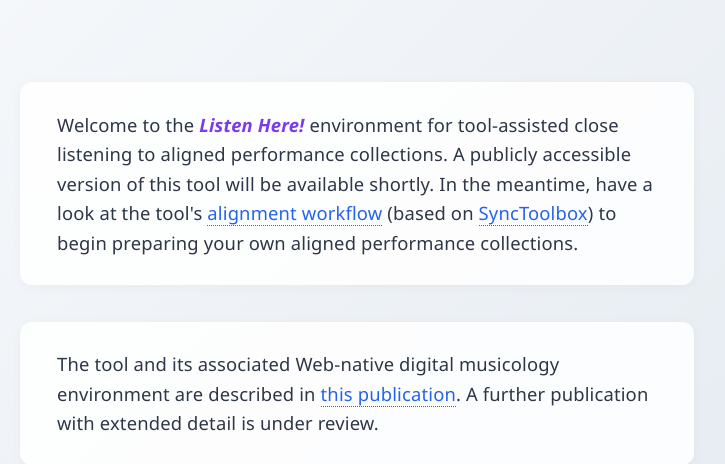
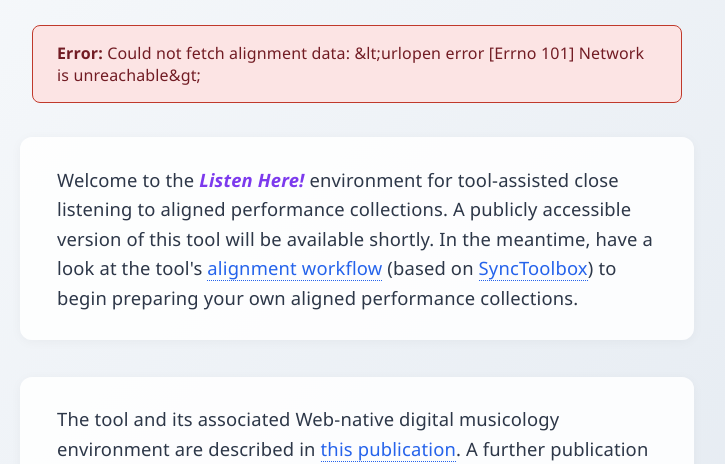
Before and after one commit to Signature-Sound-Vienna/listenHere, a Flask app: a page that uses app/templates/index.html in a window 1280 px wide. Shown: the top 464 px of the page, without its empty margins (283-1008 px from the left). Run offline with Flask 2, Linux system fonts and the light colour scheme; data that the repository does not hold is empty.

Commit message:
Refactor alignment and audio retrieval and handling
- Introduced a minimal CORS-enabled HTTP file server for local testing.
- Updated alignment handling in routes to support fetching JSON from specified URLs.
- Enhanced error handling in the index template to display error messages.
- Refactored audio URL resolution in JavaScript to accommodate local and web-hosted audio files.
- Updated version string to 0.6.0 in JavaScript.
- Documented changes in CHANGELOG.md.

```diff
--- a/app/routes.py
+++ b/app/routes.py
@@ -1,75 +1,146 @@
-from flask import url_for, render_template, redirect
+from flask import url_for, render_template, redirect, request
+from markupsafe import escape
 from app import app
+import json
+import urllib.request
+import urllib.error
+
+
+def validate_alignment_json(data):
+    """Validate alignment JSON schema. Returns (is_valid, error_message)."""
+    if not isinstance(data, dict):
+        return False, "Alignment data must be a JSON object"
+    if "body" not in data:
+        return False, "Missing required 'body' field"
+    body = data["body"]
+    if not isinstance(body, dict):
+        return False, "'body' must be an object"
+    if "audio" not in body:
+        return False, "Missing required 'audio' field in body"
+    audio = body["audio"]
+    if not isinstance(audio, dict):
+        return False, "'audio' must be an object"
+    if len(audio) == 0:
+        return False, "'audio' must contain at least one entry"
+    for key, val in audio.items():
+        if not isinstance(val, list):
+            return False, "Each audio entry must be an array of times"
+        if not all(isinstance(t, (int, float)) for t in val):
+            return False, "Audio time arrays must contain only numbers"
+    if "header" not in data:
+        return False, "Missing required 'header' field"
+    header = data["header"]
+    if not isinstance(header, dict):
+        return False, "'header' must be an object"
+    if "ref" not in header:
+        return False, "Missing required 'ref' field in header"
+    if header["ref"] not in audio:
+        return False, "'ref' must reference one of the audio entries"
+    # Validate optional score section
+    has_score = "score" in body
+    has_mei = "meiUri" in header
+    if has_score != has_mei:
+        return False, "If 'score' is provided, 'meiUri' must also be provided (and vice versa)"
+    if has_score:
+        score = body["score"]
+        if not isinstance(score, dict):
+            return False, "'score' must be an object"
+        for key in ("score_onset", "ref_onset", "score_offset", "ref_offset"):
+            if key not in score:
+                return False, f"Missing required score field: '{key}'"
+            if not isinstance(score[key], list):
+                return False, f"Score field '{key}' must be an array"
+            if not all(isinstance(t, (int, float)) for t in score[key]):
+                return False, f"Score field '{key}' must contain only numbers"
+    return True, None
+
 
 @app.route("/")
-@app.route("/other")
 def index():
-    return render_template('index.html')
+    align_url = request.args.get("align")
+    if not align_url:
+        error = request.args.get("error")
+        return render_template('index.html', error=error)
+
+    # Fetch and validate the alignment JSON server-side
+    try:
+        req = urllib.request.Request(align_url, headers={"User-Agent": "ListenHere/1.0"})
+        with urllib.request.urlopen(req, timeout=15) as resp:
+            raw = resp.read()
+    except (urllib.error.URLError, urllib.error.HTTPError, OSError) as e:
+        return render_template('index.html',
+                               error=f"Could not fetch alignment data: {escape(str(e))}")
+
+    try:
+        data = json.loads(raw)
+    except (json.JSONDecodeError, ValueError):
+        return render_template('index.html',
+                               error="The URL did not return valid JSON")
+
+    is_valid, err = validate_alignment_json(data)
+    if not is_valid:
+        return render_template('index.html',
+                               error=f"Invalid alignment data: {escape(err)}")
+
+    return render_template('listen.html', data=align_url)
+
+
+SSV_AUDIO = "https://w3id.org/ssv/audio/"
 
 @app.route("/listen")
 def listen():
-    return render_template('listen.html')
+    # Legacy route: redirect to new /?align= scheme if params present
+    data = request.args.get("data")
+    if data:
+        return redirect(f"/?align={data}", code=302)
+    return redirect("/", code=302)
 
 @app.route("/Donau")
 @app.route("/donau")
 def donau():
-    return render_template('listen.html',
-            data=url_for('static', filename='align/scoreAlign/donau.json'),
-            work_id="Donauwalzer")
+    return redirect(f"/?align={SSV_AUDIO}align/scoreAlign/donau.json", code=302)
+
 @app.route("/Radetzky")
 @app.route("/radetzky")
 def radetzky():
-    return render_template('listen.html',
-            data=url_for('static', filename='align/scoreAlign/radetzky.json'),
-            work_id="Radetzky")
+    return redirect(f"/?align={SSV_AUDIO}align/scoreAlign/radetzky.json", code=302)
+
 @app.route("/Fledermaus")
 @app.route("/fledermaus")
 def fledermaus():
-    return render_template('listen.html',
-            data=url_for('static', filename='align/scoreAlign/fledermaus.json'),
-            work_id="Fledermaus")
+    return redirect(f"/?align={SSV_AUDIO}align/scoreAlign/fledermaus.json", code=302)
+
 @app.route("/midi-test")
 def midi_test():
-    return render_template('listen.html',
-            data=url_for('static', filename='align/midi-test.json'),
-            work_id="midi-test")
+    return redirect(f"/?align={SSV_AUDIO}align/midi-test.json", code=302)
+
 @app.route("/Rosegarden")
 @app.route("/rosegarden")
 def rosegarden():
-    return render_template('listen.html',
-            #data=url_for('static', filename='align/Rosegarden-midi.json'))
-            #data=url_for('static', filename='align/allDonauRosegarden.json'))
-            data=url_for('static', filename='align/allFledermausRosegarden.json'),
-            work_id="FledermausRosegarden")
+    return redirect(f"/?align={SSV_AUDIO}align/allFledermausRosegarden.json", code=302)
+
 @app.route("/Kaiserwalzer")
 @app.route("/kaiserwalzer")
 @app.route("/Kaiser-Walzer")
 @app.route("/kaiser-walzer")
 def kaiserwalzer():
-    return render_template('listen.html',
-            #data=url_for('static', filename='align/Rosegarden-midi.json'))
-            #data=url_for('static', filename='align/allDonauRosegarden.json'))
-            #data=url_for('static', filename='align/scoreAlign/kaiserwalzer.json'),
-            data=url_for('static', filename='align/scoreAlign/KW-realign-primal.json'),
-            work_id="Kaiserwalzer")
+    return redirect(f"/?align={SSV_AUDIO}align/scoreAlign/KW-realign-primal.json", code=302)
+
 @app.route("/Pizzicato")
 @app.route("/pizzicato")
 def pizzicato():
-    return render_template('listen.html',
-            data=url_for('static', filename='align/scoreAlign/pizzicato.json'),
-            work_id="Pizzicato")
+    return redirect(f"/?align={SSV_AUDIO}align/scoreAlign/pizzicato.json", code=302)
+
 @app.route("/Spheres")
 @app.route("/spheres")
 def spheres():
-    return render_template('listen.html',
-            data=url_for('static', filename='align/scoreAlign/sphaerenklaenge.json'),
-            work_id="Sphärenklänge")
+    return redirect(f"/?align={SSV_AUDIO}align/scoreAlign/sphaerenklaenge.json", code=302)
+
 @app.route("/Eljen")
 @app.route("/eljen")
 def eljen():
-    return render_template('listen.html',
-            data=url_for('static', filename='align/scoreAlign/eljen.json'),
-            work_id="Eljen")
+    return redirect(f"/?align={SSV_AUDIO}align/TISMIR/TISMIR-Eljen.json", code=302)
+
 @app.route("/test")
 def test():
-    return redirect("/listen?data=/static/align/test.json&work=test", code=302)
+    return redirect(f"/?align=/static/align/test.json", code=302)
--- a/app/templates/index.html
+++ b/app/templates/index.html
@@ -1,4 +1,4 @@
-<!DOCTYPE html>
+<!doctype html>
 <html>
   <head>
     <title>Listen Here!</title>
@@ -9,6 +9,23 @@
   </head>
   <body id="splash">
     <!-- Splash page for Listen Here! -->
+    {% if error %}
+    <div
+      id="error-banner"
+      style="
+        background: #fce4e4;
+        border: 1px solid #c0392b;
+        border-radius: 8px;
+        padding: 1em 1.5em;
+        margin: 1em auto;
+        max-width: 600px;
+        color: #721c24;
+        font-size: 1em;
+      "
+    >
+      <strong>Error:</strong> {{ error }}
+    </div>
+    {% endif %}
     <div id="logo">
       <img
         src="{{ url_for('static', filename='bat/ListenHereBat.svg') }}"
--- a/app/templates/listen.html
+++ b/app/templates/listen.html
@@ -5,8 +5,8 @@
     <script>
       let root = "{{ url_for('static', filename='') }}";
       let params = new URL(window.location.toLocaleString()).searchParams;
-      let alignmentData = params.get("data");
-      let workId = params.get("work");
+      let alignmentData = {{ data | tojson }};
+      let workId = alignmentData;
     </script>
     <script src="https://cdnjs.cloudflare.com/ajax/libs/fast-json-patch/3.1.1/fast-json-patch.min.js"></script>
     <script type = "module" src="{{ url_for('static', filename='js/listen.js') }}"></script>
```
Also changed, not shown: app/static/js/listen.js (+19 -8 lines), app/static/js/solid.js (+33 -39 lines), serve_local.py (added, +48 -0 lines), CHANGELOG.md (added).
